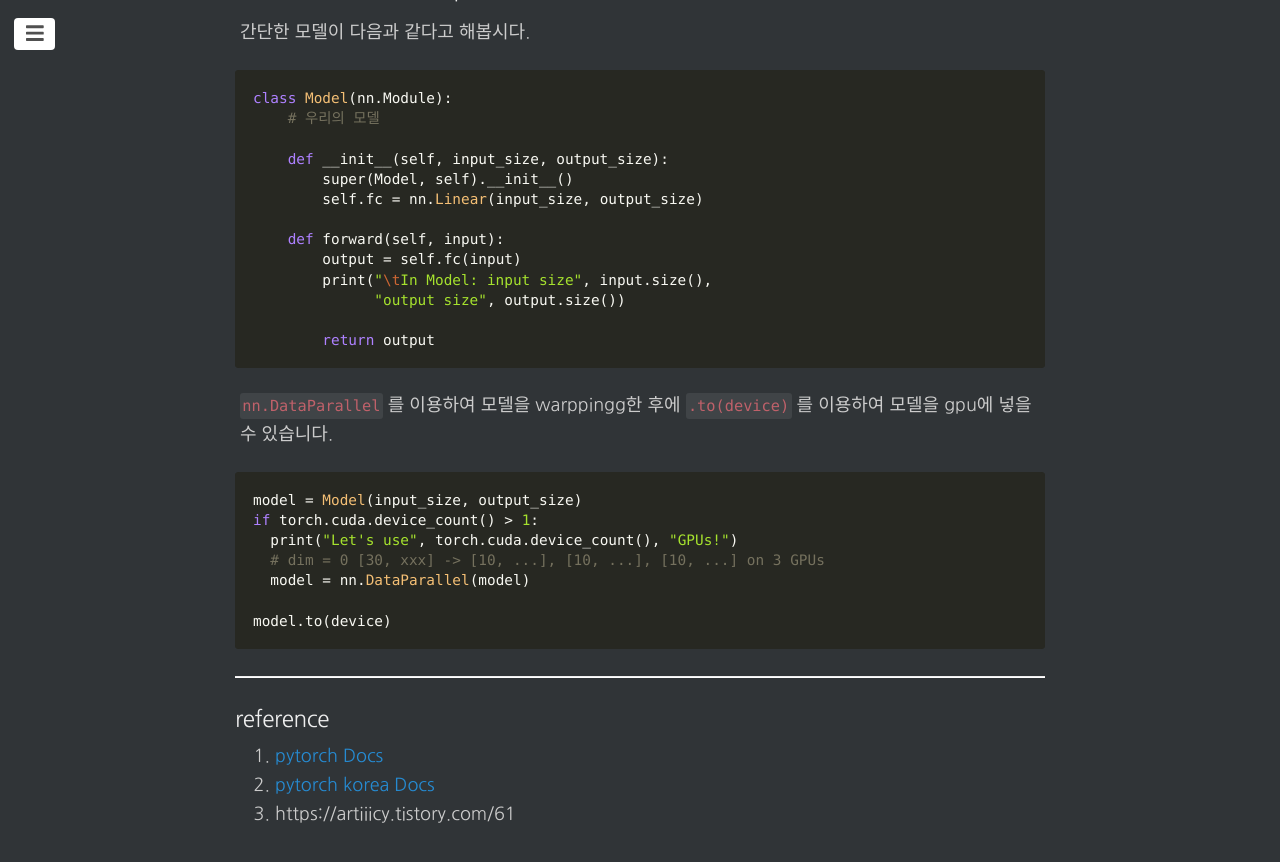
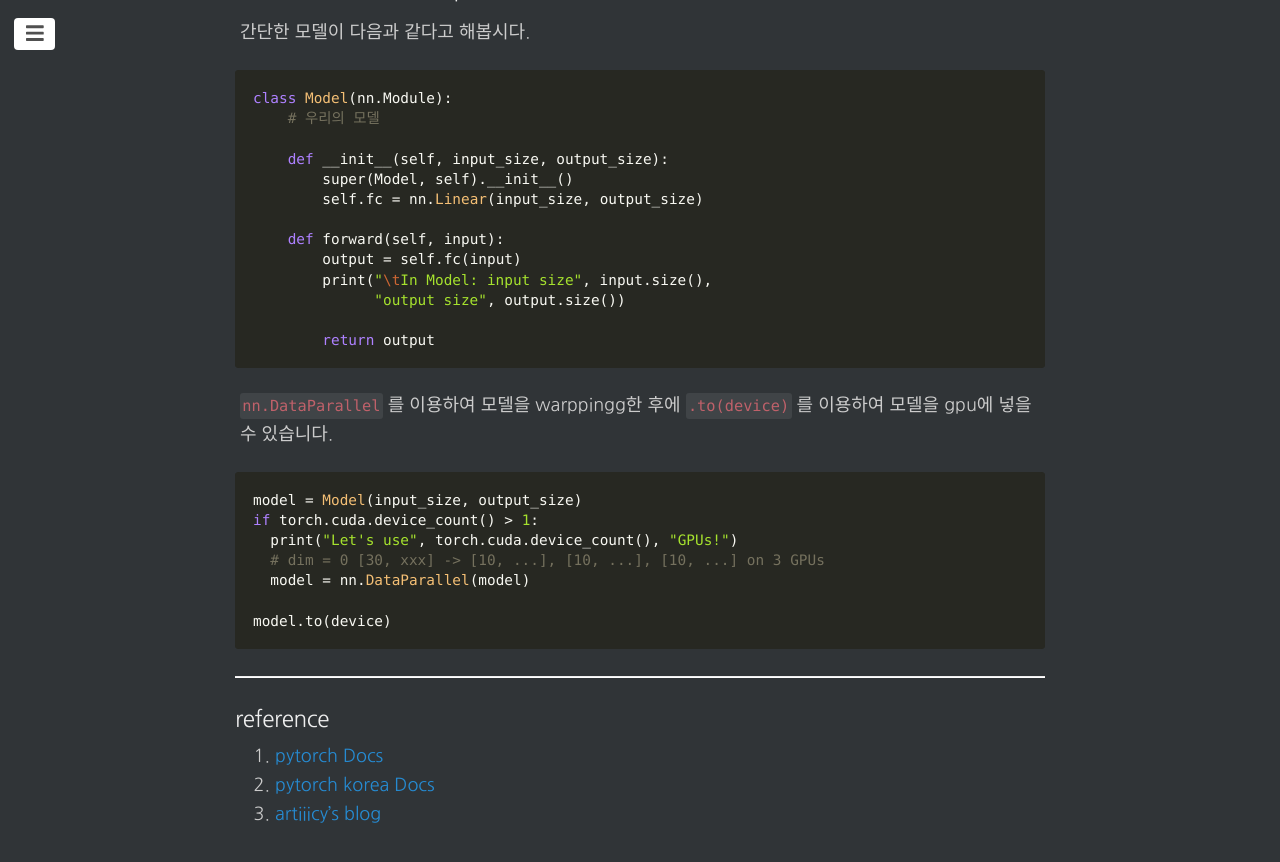
Before and after one commit to changhyeonnam/changhyeonnam.github.io, a Jekyll site: the page built from _posts/2021/2021-12-24-gpu_manual.md, in a window 1280 px wide and 900 px high, scrolled down 1595 px. Shown: the top 862 px of the window. Built offline with Jekyll 4.4.1, drawn with Linux system fonts in a browser that asks for light colours; nearby versions of some CDN libraries; comment, search, counter and statistics services are not loaded.

Commit message:
update gpu_manual

```diff
--- a/_posts/2021/2021-12-24-gpu_manual.md
+++ b/_posts/2021/2021-12-24-gpu_manual.md
@@ -93,4 +93,4 @@ model.to(device)
 
 1. [pytorch Docs](https://pytorch.org/docs/stable/generated/torch.nn.DataParallel.html)
 2. [pytorch korea Docs](https://tutorials.pytorch.kr/beginner/blitz/data_parallel_tutorial.html)
-3. https://artiiicy.tistory.com/61
+3. [artiiicy's blog](https://artiiicy.tistory.com/61)
```
